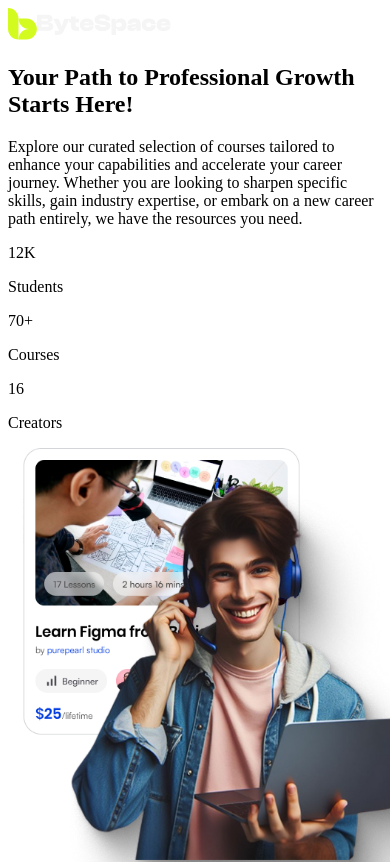
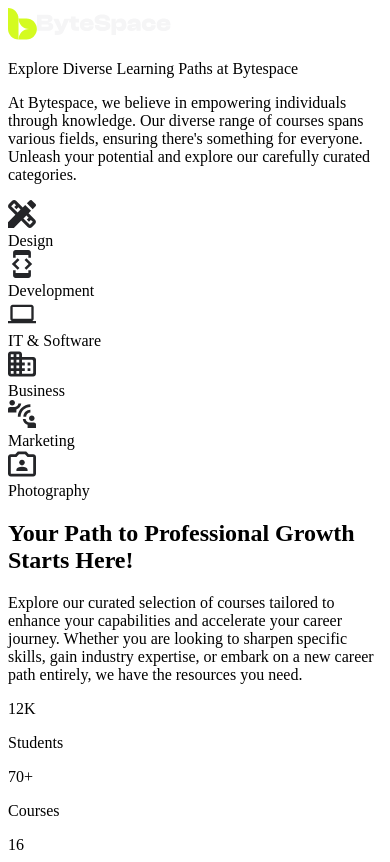
Before and after one commit to Electra51/bytespace, a Next.js app: page /Home in a window 390 px wide. Shown: the top 862 px of the page. Built offline with nearby package versions, Linux system fonts and the light colour scheme.

Commit message:
feat:category section added with mobile responsive

```diff
--- /dev/null
+++ b/src/components/ui/home/CategoriesSection.tsx
@@ -0,0 +1,71 @@
+import Image from "next/image";
+
+const categories = [
+  {
+    name: "Design",
+    icon: "/icons/design.svg",
+  },
+  {
+    name: "Development",
+    icon: "/icons/development.svg",
+  },
+  {
+    name: "IT & Software",
+    icon: "/icons/it-software.svg",
+  },
+  {
+    name: "Business",
+    icon: "/icons/business.svg",
+  },
+  {
+    name: "Marketing",
+    icon: "/icons/marketing.svg",
+  },
+  {
+    name: "Photography",
+    icon: "/icons/photography.svg",
+  },
+];
+
+export default function CategoriesSection() {
+  return (
+    <section className="py-20 md:py-28 px-5 bg-white">
+      <div className="max-w-7xl mx-auto">
+        <div className="text-center md:w-198 mx-auto mb-14 md:mb-17">
+          <p className="text-2xl md:text-[36px] font-poppins font-semibold text-shuttle-gray-950 leading-[120%] mb-4 md:text-nowrap text-center">
+            Explore Diverse Learning Paths at Bytespace
+          </p>
+          <p className="text-shuttle-gray-400 md:w-229.25 text-sm text-center sm:text-lg leading-[160%]">
+            At Bytespace, we believe in empowering individuals through
+            knowledge. Our diverse range of courses spans various fields,
+            ensuring there's something for everyone. Unleash your potential and
+            explore our carefully curated categories.
+          </p>
+        </div>
+
+        <div className="grid grid-cols-2 sm:grid-cols-3 lg:grid-cols-6 gap-5 md:gap-6">
+          {categories.map((category) => (
+            <div
+              key={category.name}
+              className="group flex flex-col items-center justify-center md:h-41.75 md:w-41.75  border border-shuttle-gray-100 rounded-3xl py-8 px-4 hover:border-electric-lime-400 hover:shadow-lg transition-all duration-300 cursor-pointer"
+            >
+              <div className="w-14 h-14 sm:w-15 sm:h-15 rounded-full bg-electric-lime-400 flex items-center justify-center mb-4 group-hover:scale-110 transition-transform duration-300">
+                <Image
+                  src={category.icon}
+                  alt={`${category.name} icon`}
+                  width={28}
+                  height={28}
+                  className="w-6 h-6 sm:w-7 sm:h-7"
+                />
+              </div>
+
+              <span className="text-shuttle-gray-950 text-sm sm:text-base md:text-xl font-medium text-center">
+                {category.name}
+              </span>
+            </div>
+          ))}
+        </div>
+      </div>
+    </section>
+  );
+}
--- a/src/pages/Home.tsx
+++ b/src/pages/Home.tsx
@@ -1,5 +1,6 @@
 import Logo from "@/components/common/Logo";
 import Footer from "@/components/layout/Footer";
+import CategoriesSection from "@/components/ui/home/CategoriesSection";
 import CreatorCTA from "@/components/ui/home/CreatorCTA";
 import FeaturesSection from "@/components/ui/home/FeaturesSection";
 import GrowthSection from "@/components/ui/home/GrowthSection";
@@ -9,6 +10,7 @@
   return (
     <div>
       <Logo />
+      <CategoriesSection />
       <GrowthSection />
       <FeaturesSection />
       <CreatorCTA />
```
